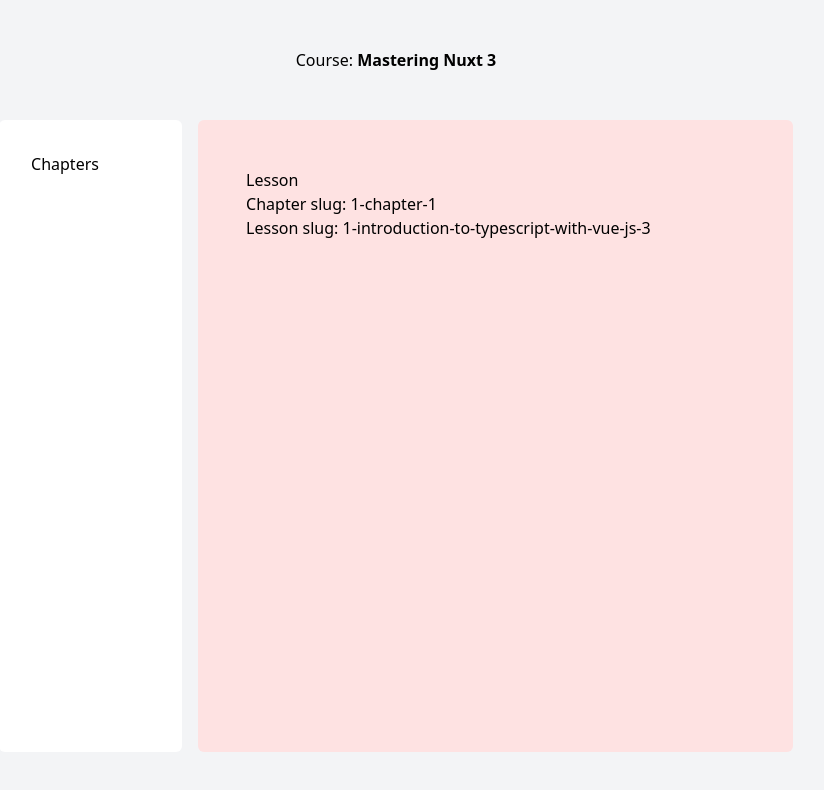
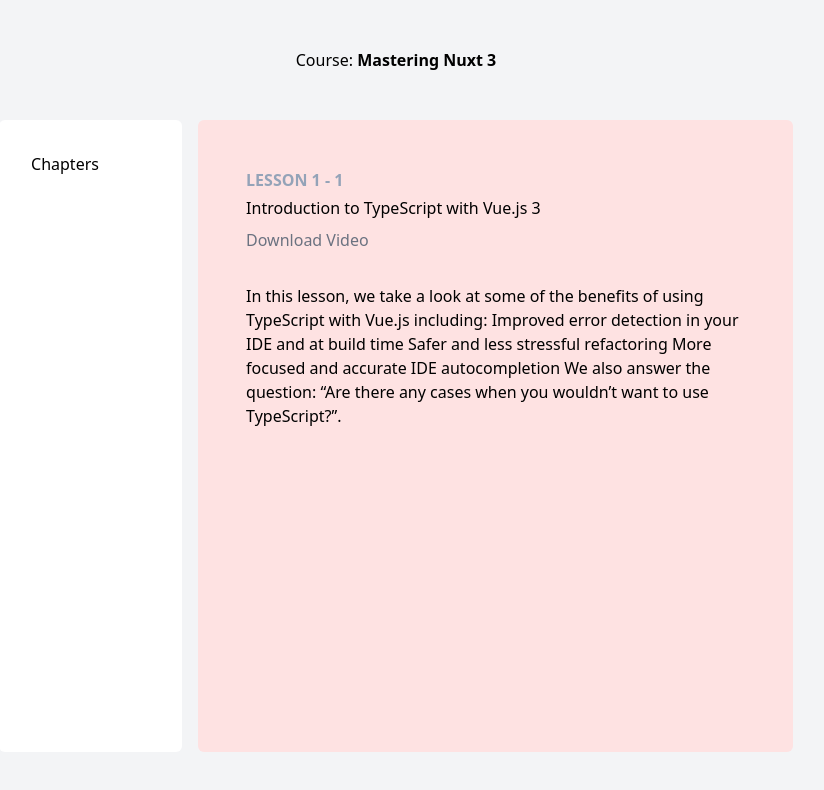
Before and after one commit to seriiserii825/nuxt-mastering, a Nuxt app: page /course/chapter/1-chapter-1/lesson/1-introduction-to-typescript-with-vue-js-3 in a window 1280 px wide. Shown: the top 790 px of the page, without its empty margins (244-1068 px from the left). Built offline with nearby package versions, Linux system fonts and the light colour scheme.

Commit message:
feat: courses composable and interface

```diff
--- /dev/null
+++ b/composables/useCourse.ts
@@ -0,0 +1,6 @@
+import type {ICourse} from '~/interfaces/ICourse';
+import course_data from '../data/course-data';
+export default function useCourse() {
+  const course: ICourse = course_data;
+  return course;
+}
--- /dev/null
+++ b/interfaces/ICourse.ts
@@ -0,0 +1,21 @@
+interface Lesson {
+  title: string;
+  slug: string;
+  number: number;
+  downloadUrl: string;
+  sourceUrl?: string;
+  videoId: number;
+  text: string;
+}
+
+interface Chapter {
+  title: string;
+  slug: string;
+  number: number;
+  lessons: Lesson[];
+}
+
+export interface ICourse {
+  title: string;
+  chapters: Chapter[];
+}
--- a/pages/course/chapter/[chapterSlug]/lesson/[lessonSlug].vue
+++ b/pages/course/chapter/[chapterSlug]/lesson/[lessonSlug].vue
@@ -1,12 +1,42 @@
-<script setup lang="ts"></script>
-
 <template>
-  <div class="">
-    <h2>Lesson</h2>
-    <p>Chapter slug: {{ $route.params.chapterSlug }}</p>
-    <p>Lesson slug: {{ $route.params.lessonSlug }}</p>
+  <div>
+    <p class="mt-0 mb-1 font-bold uppercase text-slate-400">
+      Lesson {{ chapter.number }} - {{ lesson.number }}
+    </p>
+    <h2 class="my-0">{{ lesson.title }}</h2>
+    <div class="flex mt-2 mb-8 space-x-4">
+      <a
+        v-if="lesson.sourceUrl"
+        class="font-normal text-gray-500 text-md"
+        :href="lesson.sourceUrl"
+      >
+        Download Source Code
+      </a>
+      <a
+        v-if="lesson.downloadUrl"
+        class="font-normal text-gray-500 text-md"
+        :href="lesson.downloadUrl"
+      >
+        Download Video
+      </a>
+    </div>
+    <p>{{ lesson.text }}</p>
   </div>
 </template>
 
-<style lang="scss">
-</style>
+<script setup>
+const course = useCourse();
+const route = useRoute();
+
+const chapter = computed(() => {
+  return course.chapters.find(
+    (chapter) => chapter.slug === route.params.chapterSlug
+  );
+});
+
+const lesson = computed(() => {
+  return chapter.value.lessons.find(
+    (lesson) => lesson.slug === route.params.lessonSlug
+  );
+});
+</script>
--- a/pages/course/lesson.vue
+++ b/pages/course/lesson.vue
@@ -1,4 +1,5 @@
-<script setup lang="ts"></script>
+<script setup lang="ts">
+</script>
 
 <template>
   <div class="lesson">
```
Also changed, not shown: data/course-data.ts (+11 -17 lines).
